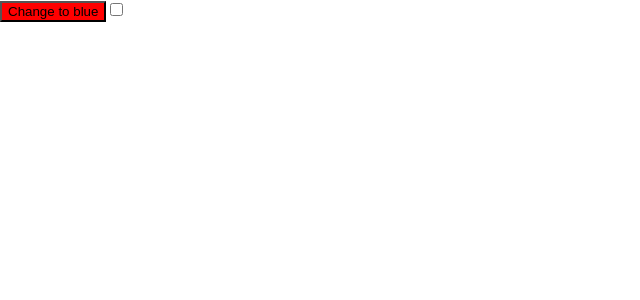
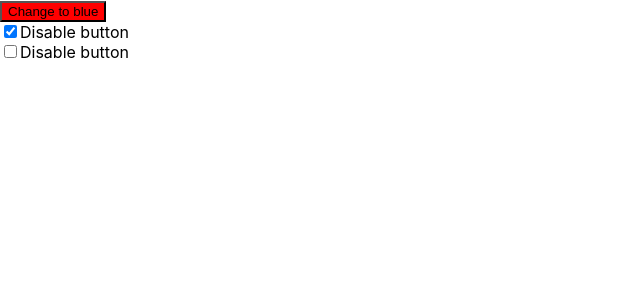
Before and after one commit to RYA234/my_learning_React_with_jest_and_ReactTestingLibrary, a React (Create React App) app in the folder my-app/: page / in a window 1280 px wide. Shown: the top 300 px of the page, without its empty margins (0-640 px from the left). Built offline with nearby package versions, Linux system fonts and the light colour scheme.

Commit message:
23.label ended

```diff
--- a/my-app/src/App.tsx
+++ b/my-app/src/App.tsx
@@ -6,17 +6,47 @@ import './App.css';
 function App() {
 	const [buttonColor, setButtonColor] = useState('red');
 	const newButtonColor = buttonColor === 'red'? 'blue' : 'red';
-
+	const [disabled,setDisabled] = useState(false);
+	const [disabledSecond,setDisabledSecond] = useState(true);
   return (
     <div >
     <button
 		style={{backgroundColor: buttonColor}}
-		onClick={() => setButtonColor(newButtonColor)}>
+		onClick={() => setButtonColor(newButtonColor)}
+		disabled={disabled}
+		>
 		Change to {newButtonColor}
-		</button>
+	</button>
 		{/* <input type ="checkbox"  checked={true}/> */}
-		<input type ="checkbox"  checked={false}/>
-	</div>
+		<br></br>
+			<input
+			type ="checkbox"
+			id="disable-button-checkbox-two"
+			defaultChecked = {disabledSecond}
+			onChange={(e) => setDisabledSecond(e.target.checked)}
+			/>
+			<label htmlFor="disable-button-checkbox-two">Disable button</label>
+
+		<br></br>
+		<input
+			type ="checkbox"
+			id="disable-button-checkbox"
+			defaultChecked = {disabled}
+			onChange={(e) => setDisabled(e.target.checked)}
+			/>
+			<label htmlFor="disable-button-checkbox">Disable button</label>
+
+
+
+
+		</div>
+
+
+
+
+
+
+
   );
 }
 
```
Also changed, not shown: 1 other file (tests, documents, lock files or other folders).
